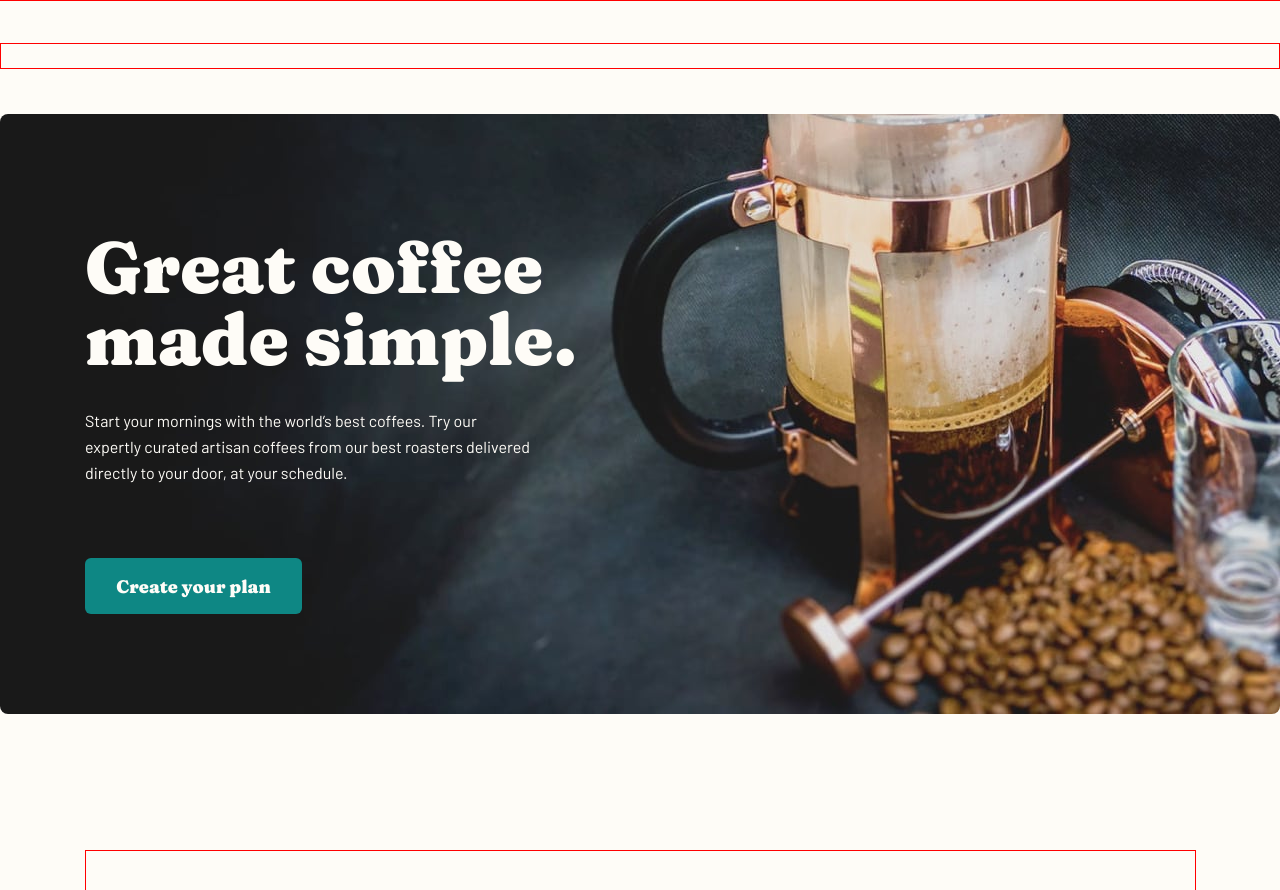
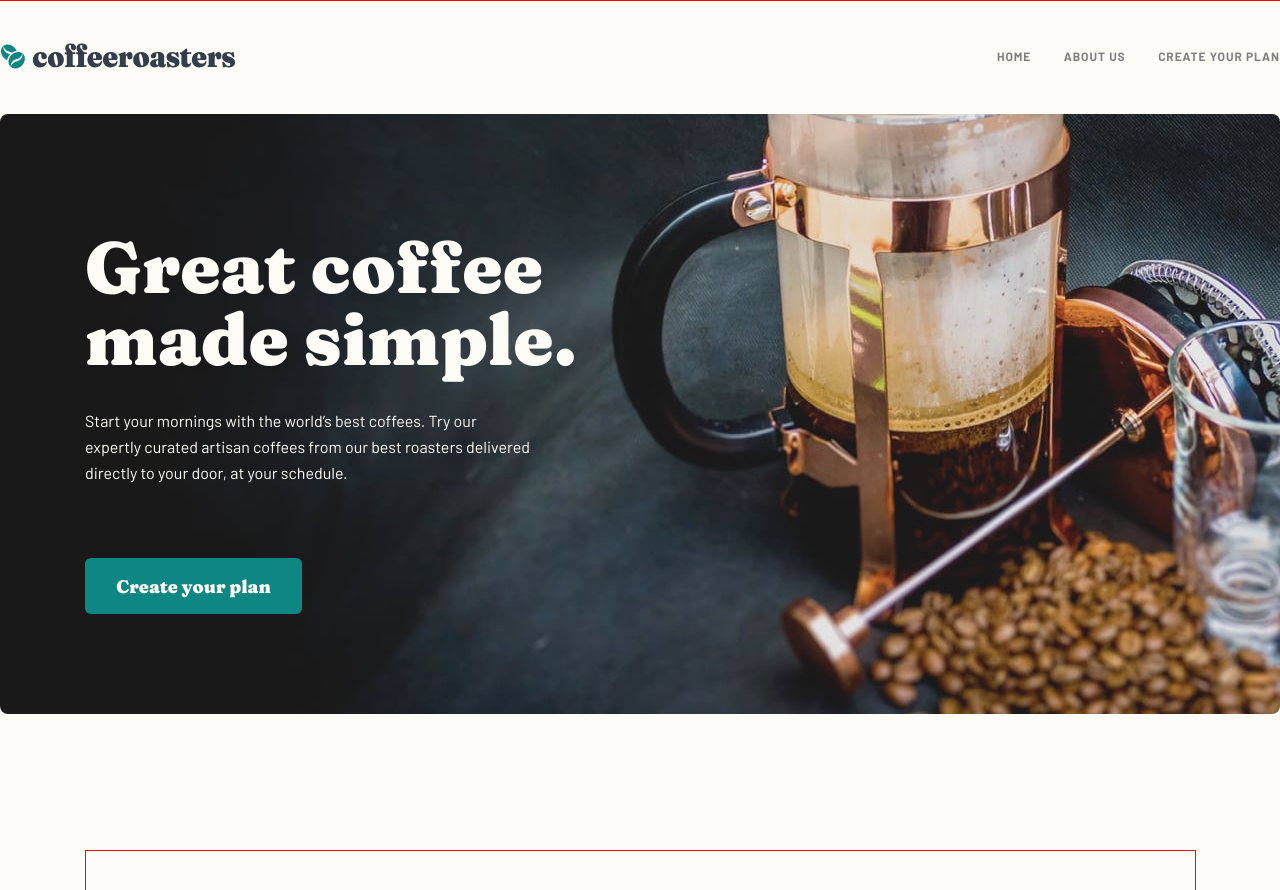
Before and after one commit to danielopq/Coffeeroasters, a React (Vite) app: page / in a window 1280 px wide. Shown: the top 890 px of the page. Built offline with nearby package versions, Linux system fonts and the light colour scheme.

Commit message:
NavBar.tsx - layout finished

```diff
--- a/src/components/shared/navBar/NavBar.tsx
+++ b/src/components/shared/navBar/NavBar.tsx
@@ -1,9 +1,13 @@
 import './navBar.css';
 
-const NavBar:React.FC = () =>{
-    return(
+const NavBar: React.FC = () => {
+    return (
         <nav id="mainNavBar">
-
+            <div id="mainNavBarLinks">
+                <div>HOME</div>
+                <div>ABOUT US</div>
+                <div>CREATE YOUR PLAN</div>
+            </div>
         </nav>
     )
 }
--- a/src/components/shared/navBar/navBar.css
+++ b/src/components/shared/navBar/navBar.css
@@ -5,5 +5,18 @@
     margin: 43px 0px 0px 0px;
     left: 50%;
     transform: translate(-50%, 0%);
-    border: solid 1px red;
+    background: url('./img/logo.svg') left/236px no-repeat;
 }
+
+#mainNavBarLinks{
+    width: 283px;
+    height: 26px;
+    float: right;
+    color: grey;
+    display: flex;
+    flex-direction: row;
+    justify-content: space-between;
+    font: 700 12px/26px 'Barlow-Bold';
+    letter-spacing: 0.92px;
+    cursor: pointer;
+}
```
Also changed, not shown: src/components/shared/navBar/img/logo.svg (renamed from src/assets/img/shared/logo.svg).
